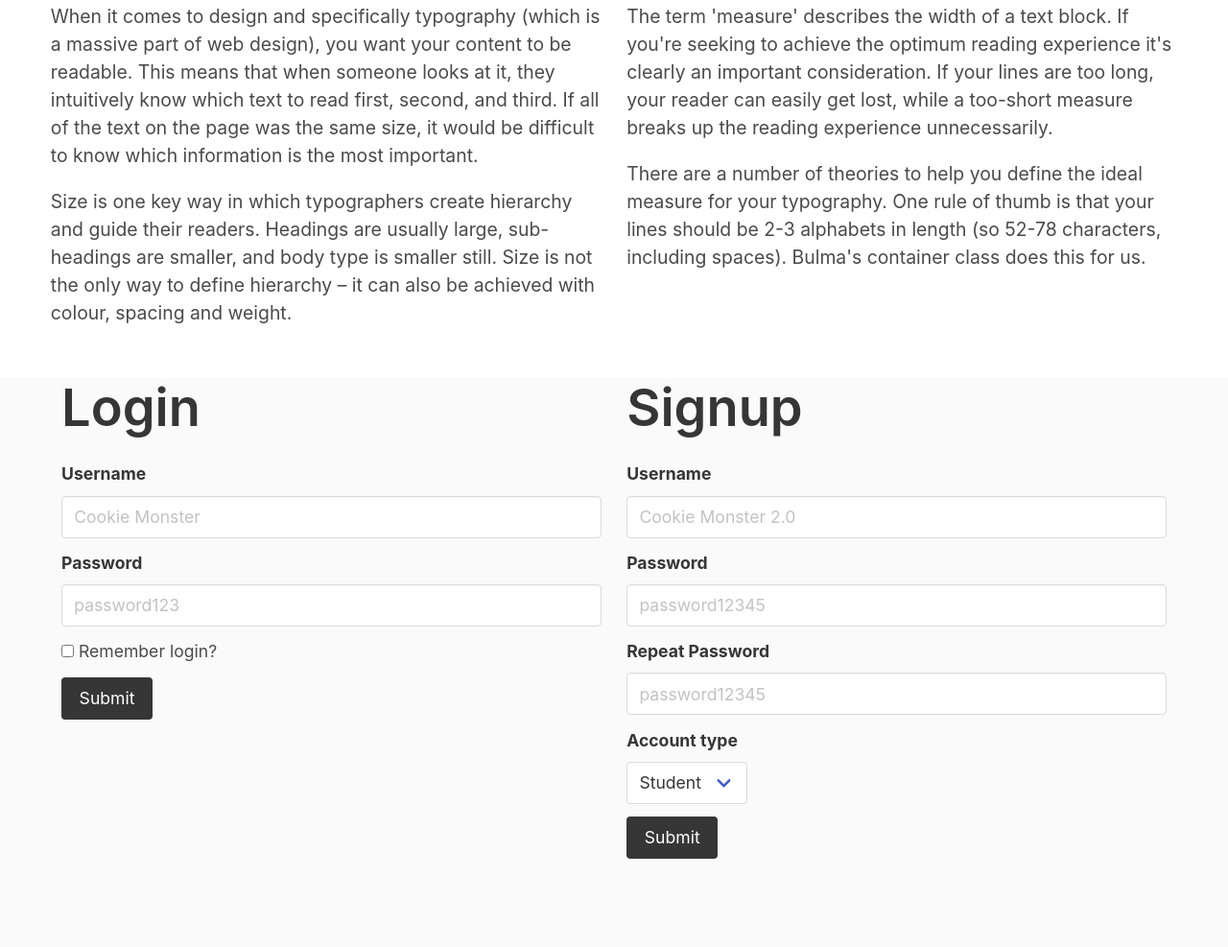
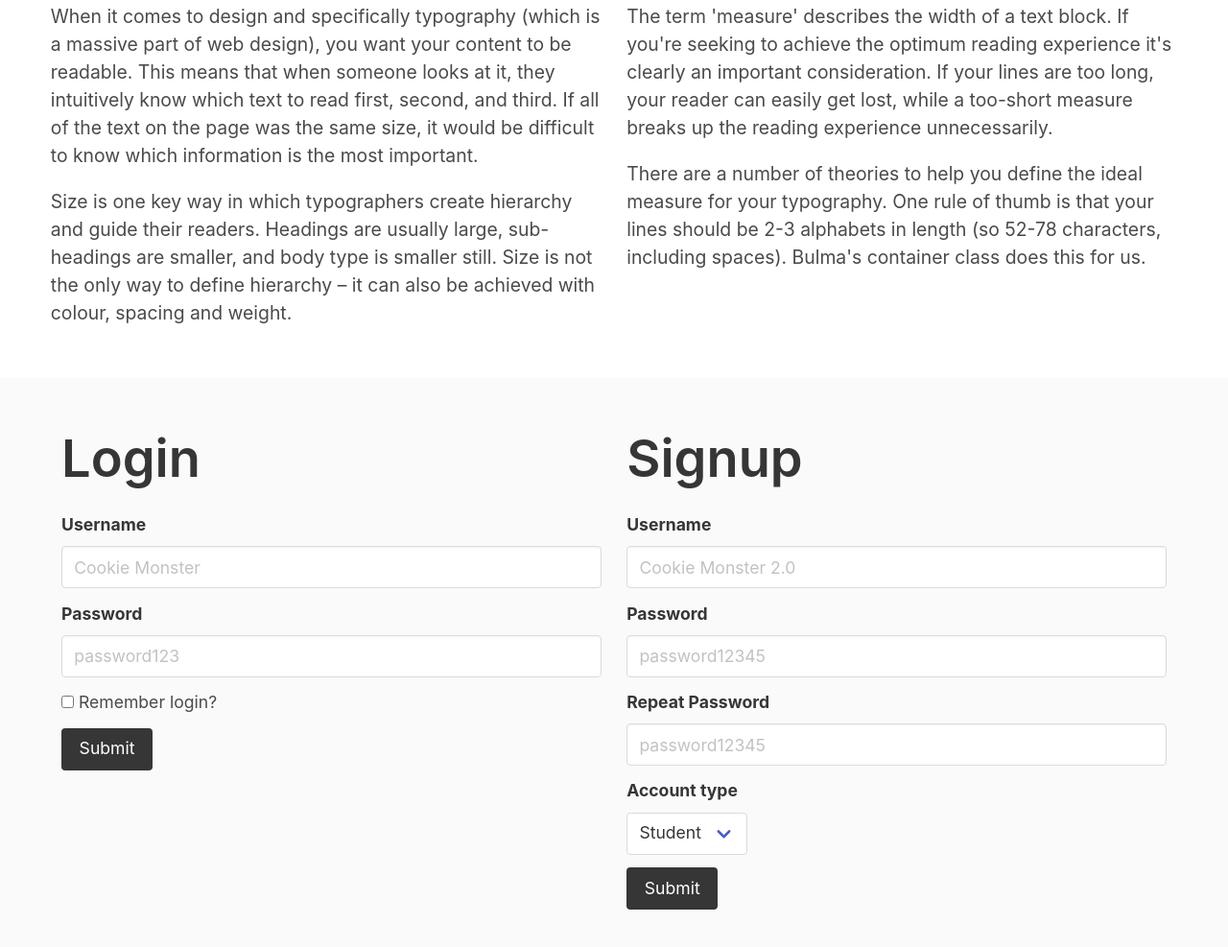
Before and after one commit to jdmar3-comp426/a02-EricYoo955, a website: page index.html in a window 1280 px wide. Shown: the part 3461-4448 px from the top of the page at 96% size. Before the commit the page ends 4369 px from the top, so only its background shows below. Drawn offline with nearby package versions, Linux system fonts and the light colour scheme; a web font is replaced by a local one.

Commit message:
sectionTest

```diff
--- a/index.html
+++ b/index.html
@@ -151,7 +151,7 @@
         </div>
     </div>
 </section>
-<section class=""> <!--Didn't do yet-->
+<section class="section">
     <div class="container">
         <div class="columns">
             <div class="column">
```
